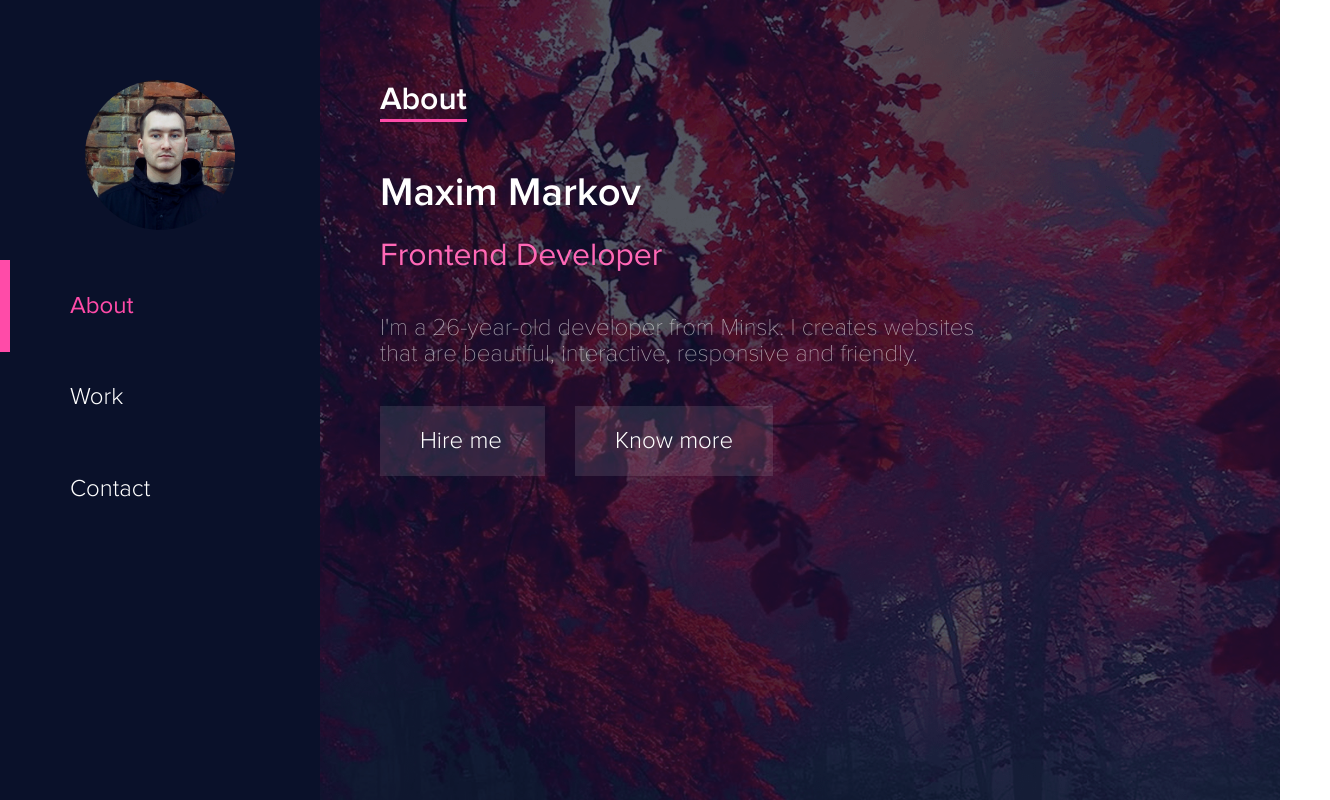
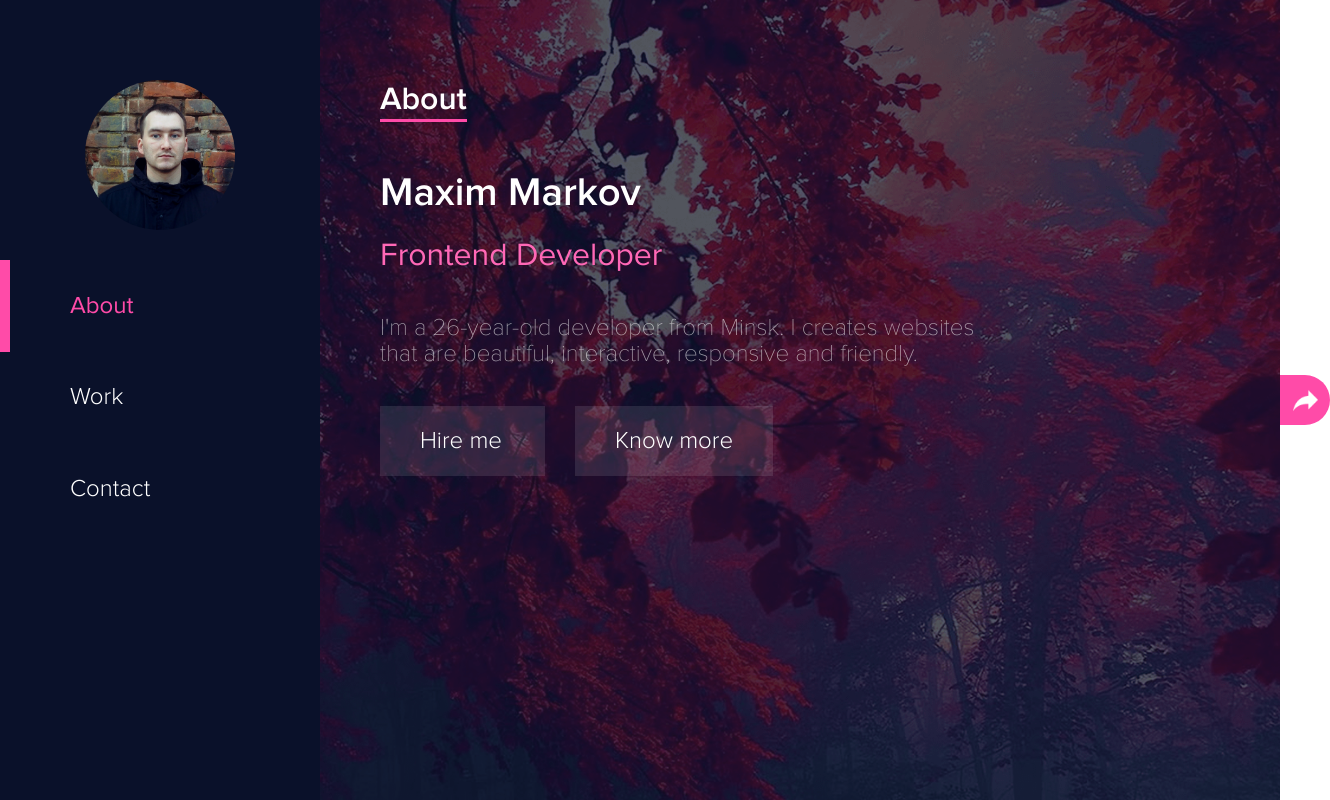
Before and after one commit to webgips/new-portfolio, a Vue app: page / in a window 1280 px wide. Shown: the whole page, 1330 px wide, since content can reach past the window. Built offline with nearby package versions, Linux system fonts and the light colour scheme.

Commit message:
update aside

```diff
--- a/src/components/Aside.vue
+++ b/src/components/Aside.vue
@@ -1,16 +1,15 @@
 <template lang="pug">
-  .aside(v-on:click="openMobile()" v-bind:class="{ open : showMobileMenu }")
-    a.aside__arrow(v-on:click="openMobile()")
-      svg(xmlns='http://www.w3.org/2000/svg', viewbox='0 0 238.003 238.003', width='512', height='512')
-        path(d='M181.776 107.72L78.706 4.647c-6.2-6.198-16.274-6.198-22.47 0s-6.2 16.273 0 22.47L148.116 119l-91.882 91.884c-6.198 6.198-6.198 16.273 0 22.47s16.273 6.198 22.47 0l103.07-103.04c3.147-3.145 4.673-7.245 4.64-11.282 0-4.13-1.525-8.2-4.64-11.313z', fill='#FFF')
+	.aside(v-on:click.self="openMobile()" v-bind:class="{ open : showMobileMenu }")
+		a.aside__arrow(v-on:click.self="openMobile()" v-bind:class="{ hide : showMobileMenu }")
+
 
 		.aside__photo
 			.aside__photo-wrap
 				img.aside__photo-img(src="../assets/img/avatar.jpg" alt="Avatar")
 		nav.nav
-      router-link.nav__link(to='/' exact) About
-      router-link.nav__link(to='/works' exact) Work
-      router-link.nav__link(to='/contact' exact) Contact
+			router-link.nav__link(v-on:click.native="openMobile()" to='/' exact) About
+			router-link.nav__link(v-on:click.native="openMobile()" to='/works' exact) Work
+			router-link.nav__link(v-on:click.native="openMobile()" to='/contact' exact) Contact
 		ul.socials
 
 </template>
@@ -46,7 +45,7 @@ export default {
 		padding: 4% 0;
 	}
 	@include tablet{
-    transform: translate(-80%);
+		transform: translate(-100%);
 		transition:  all .3s ease;
 		position: absolute;
 		z-index: 999;
@@ -56,18 +55,23 @@ export default {
 		transform: translate(0);
 	}
 	&__arrow{
-    display: none;
+		display: block;
 		position: absolute;
-    top: 20px;
-    right: 10px;
+		top: 50%;
+		right: -50px;
+		transform: translate(0,-50%);
 		width: 50px;
 		height: 50px;
-    svg{
-      width: 100%;
-      height: 100%;
-    }
-    @include tablet{
-      display: block;
+		background: url('../assets/img/aside_arrow.png') no-repeat center;
+		background-size: 50%;
+		background-color: #ff4ba8;
+    border-bottom-right-radius: 50%;
+    border-top-right-radius: 50%;
+		// @include tablet{
+		// 	display: block;
+		// }
+		&.hide{
+			display: none;
 		}
 	}
 	&__photo{
```
Also changed, not shown: src/assets/img/aside_arrow.png (added). Lines whose indentation alone changed are shown as unchanged.
